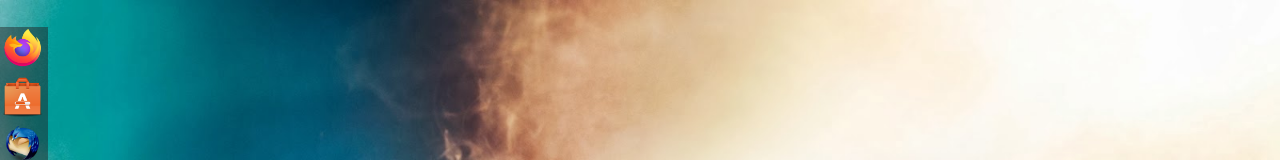
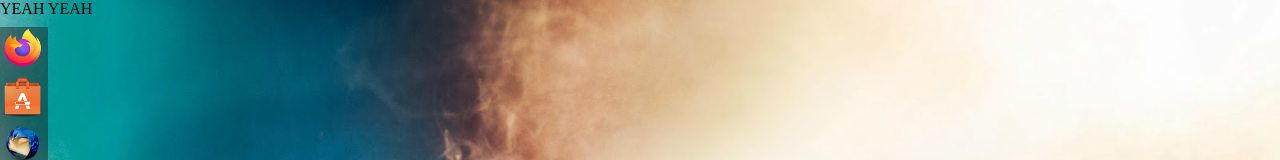
Before and after one commit to Marine27/BalanceTonJson, a website: page docs/index.html in a window 1280 px wide. Shown: the top 160 px of the page. Drawn offline with Linux system fonts and the light colour scheme.

Commit message:
yeah yeah

```diff
--- a/docs/index.html
+++ b/docs/index.html
@@ -35,7 +35,7 @@
 
 
     </div>
-    <div class="TOP" > </div>
+    <div class="TOP" > YEAH YEAH  </div>
     <div class="blankarea"></div>
 
     <script type="text/javascript" src="js/utils.js"></script>
```
